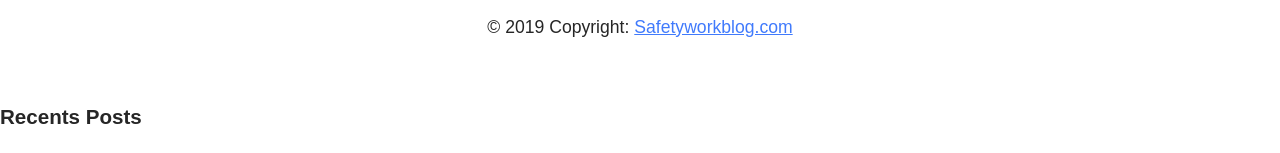
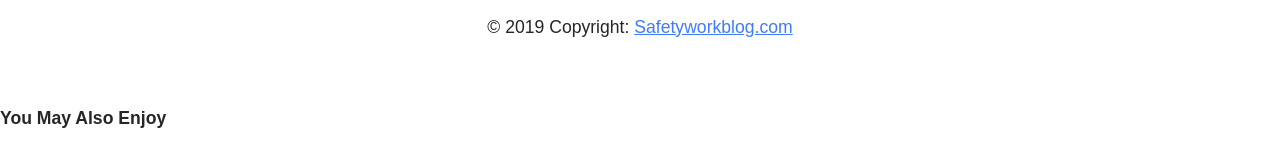
Before and after one commit to Flaaim/safe, a Jekyll site: the page built from index.html, in a window 1280 px wide and 900 px high, scrolled down 3697 px. Shown: the part 744-897 px from the top of the window. Built offline with Jekyll 4.4.1, drawn with Linux system fonts in a browser that asks for light colours; some web fonts are replaced.

Commit message:
Update default.html

```diff
--- a/_layouts/default.html
+++ b/_layouts/default.html
@@ -33,8 +33,41 @@
 
       {% include footer.html %}
     </main>
-    <div class="right_menu">
-        <h3>Recents Posts</h3>
+    <div class="relatedPosts">
+
+<h4>You May Also Enjoy</h4>
+
+{% assign maxRelated = 4 %}
+{% assign minCommonTags =  2 %}
+{% assign maxRelatedCounter = 0 %}
+
+{% for post in site.posts %}
+
+    {% assign sameTagCount = 0 %}
+    {% assign commonTags = '' %}
+
+    {% for category in post.categories %}
+      {% if post.url != page.url %}
+        {% if page.categories contains category %}
+          {% assign sameTagCount = sameTagCount | plus: 1 %}
+          {% capture tagmarkup %} <span class="label label-default">{{ category }}</span> {% endcapture %}
+          {% assign commonTags = commonTags | append: tagmarkup %}
+        {% endif %}
+      {% endif %}
+    {% endfor %}
+
+    {% if sameTagCount >= minCommonTags %}
+      <div>
+      <h5><a href="{{ site.baseurl }}{{ post.url }}">{{ post.title }}{{ commonTags }}</a></h5>
       </div>
+      {% assign maxRelatedCounter = maxRelatedCounter | plus: 1 %}
+      {% if maxRelatedCounter >= maxRelated %}
+        {% break %}
+      {% endif %}
+    {% endif %}
+
+  {% endfor %}
+
+</div>
   </body>
 </html>
```
